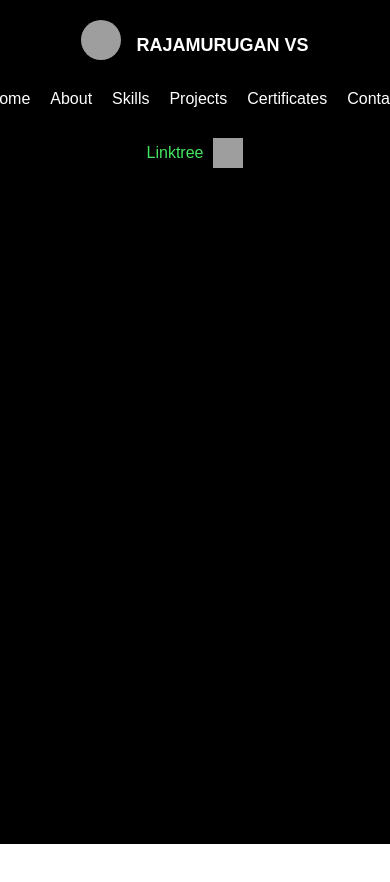
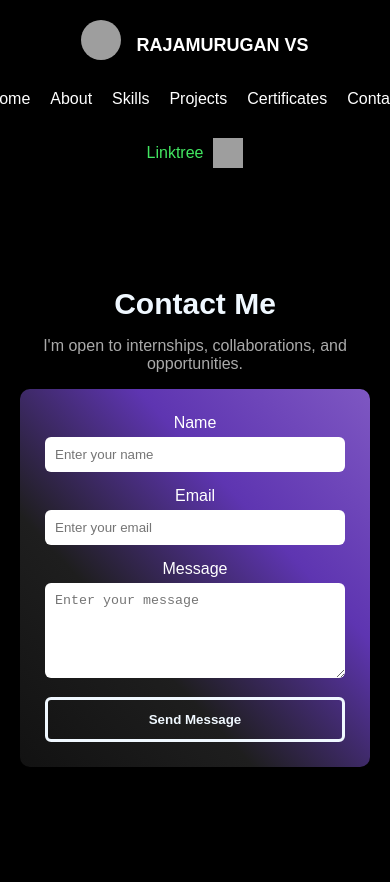
Before and after one commit to RAJAMURUGAN-VS/react-portfolio-journey, a React (Vite) app: page /react-portfolio-journey/contact in a window 390 px wide. Shown: the top 882 px of the page. Before the commit the page ends 844 px from the top, so only its background shows below. Built offline with nearby package versions, Linux system fonts and the light colour scheme; grey boxes are pictures that could not be loaded.

Commit message:
feat(contact): create Contact page with responsive layout and elements

```diff
--- a/package.json
+++ b/package.json
@@ -13,12 +13,14 @@
     "deploy": "gh-pages -d dist"
   },
   "dependencies": {
+    "@emailjs/browser": "^4.4.1",
     "gh-pages": "^6.3.0",
     "gsap": "^3.14.2",
     "ogl": "^1.0.11",
     "postprocessing": "^6.38.2",
     "react": "^19.2.0",
     "react-dom": "^19.2.0",
+    "react-icons": "^5.5.0",
     "react-router-dom": "^7.13.0",
     "three": "^0.182.0"
   },
--- a/src/pages/Contact/Contact.css
+++ b/src/pages/Contact/Contact.css
@@ -0,0 +1,83 @@
+.contact-container {
+  min-height: 85vh;
+  padding: 20px;
+  padding-top: 0px;
+  background: black;
+  display: flex;
+  flex-direction: column;
+  align-items: center;
+  justify-content: center;
+}
+
+.contact-content {
+  text-align: center;
+}
+
+.contact-heading {
+  font-size: 48px;
+  color: aliceblue;
+  margin: 0px;
+}
+
+.contact-subtext {
+  color: #aaa;
+}
+
+.contact-icon {
+  background-color: white;
+}
+
+.contact-form-container {
+  display: flex;
+  justify-content: center;
+  width: 100%;
+  max-width: 400px;
+}
+
+.contact-form {
+  width: 100%;
+  background: linear-gradient(to top right,#121212,#1e1e1e,#5e35b1,#7e57c2);
+  padding: 25px;
+  border-radius: 10px;
+}
+
+.form-group {
+  margin-bottom: 15px;
+}
+
+.form-group label {
+  color: white;
+  display: block;
+  margin-bottom: 5px;
+}
+
+.form-group input,
+.form-group textarea {
+  width: 100%;
+  padding: 10px;
+  border-radius: 6px;
+  border: none;
+  outline: none;
+}
+
+.contact-btn {
+  width: 100%;
+  padding: 12px;
+  background: transparent;
+  border: none;
+  border-radius: 6px;
+  font-weight: bold;
+  cursor: pointer;
+  color: aliceblue;
+  border-style: solid;
+  border-color: aliceblue;
+}
+
+@media(max-width: 576px) {
+  .contact-heading {
+    font-size: 30px;
+  }
+  .contact-form {
+    margin-bottom: 40px;
+  }
+}
--- a/src/pages/Contact/Contact.jsx
+++ b/src/pages/Contact/Contact.jsx
@@ -1,7 +1,69 @@
+import './Contact.css'
+import emailjs from '@emailjs/browser'
+import { useRef } from 'react'
+
 const Contact = () => {
+  const formRef = useRef()
+  const sendEmail = (e) => {
+    e.preventDefault()
+    emailjs.sendForm(
+      'service_f5tatud',
+      'template_01opc87',
+      formRef.current,
+      'IgdYSWc67wUqnj_M6'
+    )
+    .then(() => {
+      alert('Message sent successfully!')
+      formRef.current.reset()
+    })
+    .catch(() => {
+      alert('Failed to send message')
+    })
+  }
+
   return (
-    <>
-    </>
+    <section className="contact-container">
+      <div className="contact-content">
+        <h1 className="contact-heading">Contact Me</h1>
+        <p className="contact-subtext">
+          I'm open to internships, collaborations, and opportunities.
+        </p>
+      </div>
+      <div className="contact-form-container">
+        <form ref={formRef} onSubmit={sendEmail} className="contact-form">
+          <div className="form-group">
+            <label>Name</label>
+            <input
+              type="text"
+              name="name"
+              placeholder="Enter your name"
+              required
+            />
+          </div>
+          <div className="form-group">
+            <label>Email</label>
+            <input
+              type="email"
+              name="email"
+              placeholder="Enter your email"
+              required
+            />
+          </div>
+          <div className="form-group">
+            <label>Message</label>
+            <textarea
+              name="message"
+              rows="5"
+              placeholder="Enter your message"
+              required
+            ></textarea>
+          </div>
+          <button type="submit" className="contact-btn">
+            Send Message
+          </button>
+        </form>
+      </div>
+    </section>
   )
 }
 
--- a/src/pages/Skills/Skills.css
+++ b/src/pages/Skills/Skills.css
@@ -1,6 +1,8 @@
-.skills-heading {
+.skills-header {
   color: aliceblue;
-  margin-top: 0px;
+  font-size: 42px;
+  margin: 0px;
+  margin-bottom: 20px;
 }
 
 .skills-container {
@@ -41,4 +43,7 @@
     font-size: 16px;
     height: 40px;
   }
+  .skills-header {
+    font-size: 30px;
+  }
 }
--- a/src/pages/Skills/Skills.jsx
+++ b/src/pages/Skills/Skills.jsx
@@ -19,8 +19,8 @@ const Skills = () => {
           style={{ width: '100%', height: '100%' }}
         />
       </div>
-      <div style={{ position: 'relative', zIndex: 1, padding: '2rem', paddingTop: '40px'}}>
-        <h1 className="skills-heading">My Skills</h1>
+      <div style={{ position: 'relative', zIndex: 1, padding: '2rem', paddingTop: '20px'}}>
+        <h1 className="skills-header">My Skills</h1>
         {/* <div className="skills-icon-container">
           <img src="https://res.cloudinary.com/dydplsxdj/image/upload/v1771249806/java_uwpl7d.png" alt="java-icon" className="skills-icon" />
           <img src="https://res.cloudinary.com/dydplsxdj/image/upload/v1771250206/python_opf3bm.png" alt="java-icon" className="skills-icon" />
```
Also changed, not shown: 1 other file (tests, documents, lock files or other folders).
